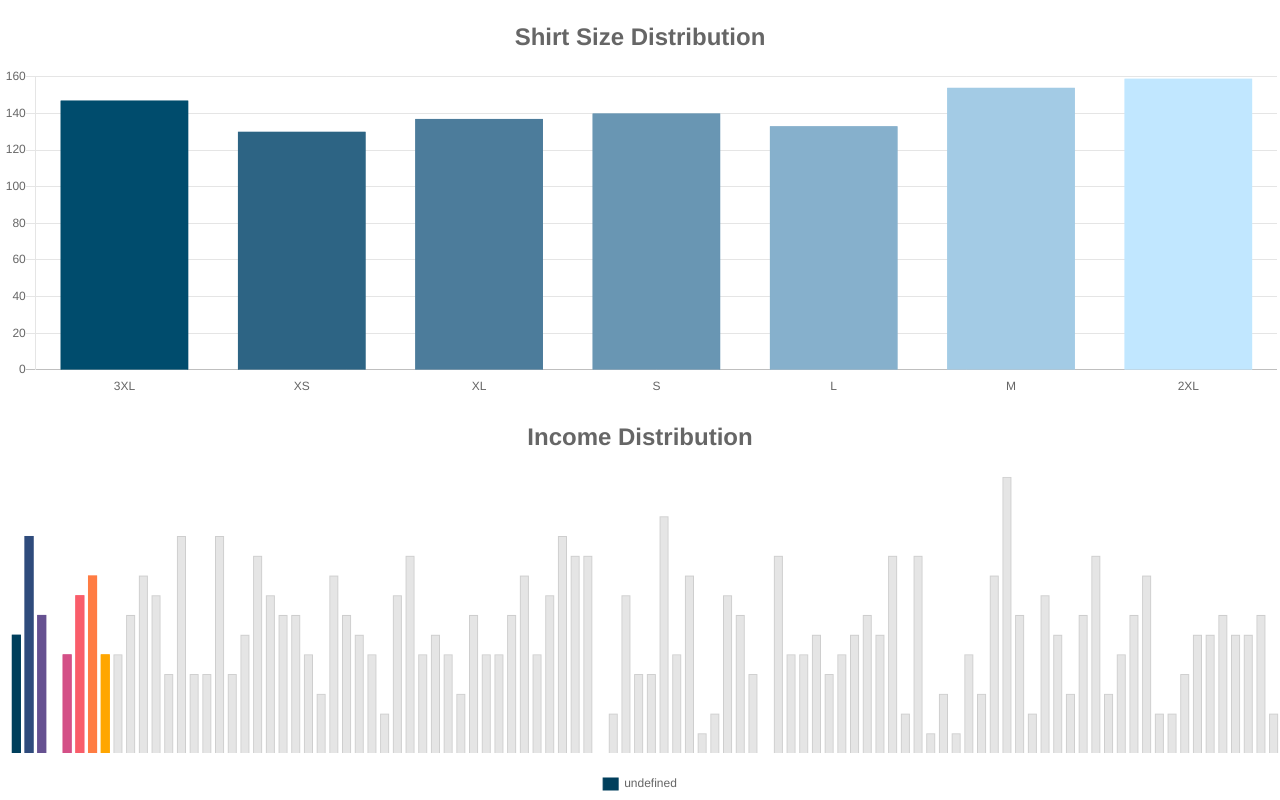
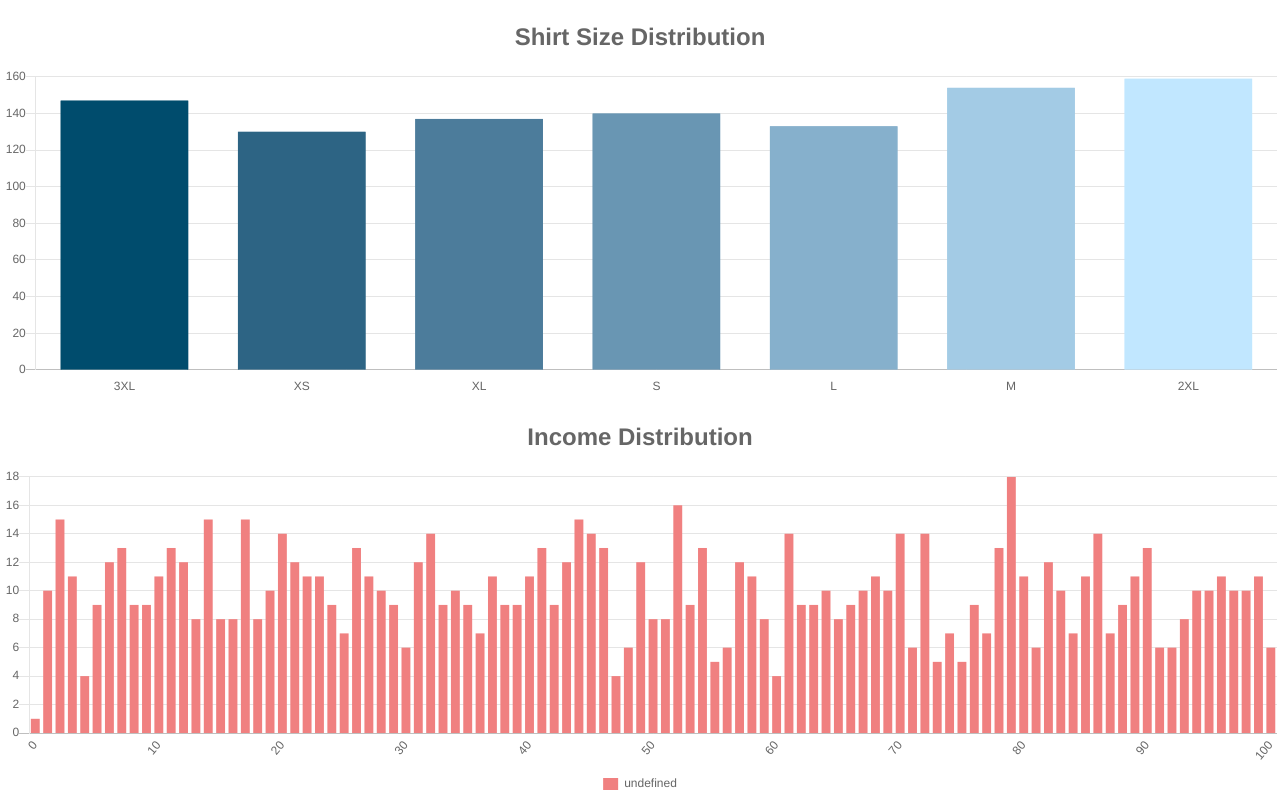
Before and after one commit to niiiiiiiiiiix/data-reporting-platform, a React (Create React App) app: page /demo in a window 1280 px wide. Shown: the part 559-1359 px from the top of the page. Built offline with nearby package versions, Linux system fonts and the light colour scheme.

Commit message:
Finalised income distribution graph

```diff
--- a/src/components/Demo/IncomeAreaChart.js
+++ b/src/components/Demo/IncomeAreaChart.js
@@ -1,6 +1,8 @@
 import React from "react";
 import { Bar } from "react-chartjs-2";
 import { objectIncomeMonth } from "./Dataset/dataManipulated";
+
+let ticks = [0, 25, 50, 100];
 
 const IncomeAreaChart = () => {
   return (
@@ -12,47 +14,10 @@ const IncomeAreaChart = () => {
           datasets: [
             {
               data: Object.values(objectIncomeMonth),
-              backgroundColor: [
-                "rgba(0, 63, 92, 1)",
-                "rgba(47, 75, 124, 1)",
-                "rgba(102, 81, 145, 1)",
-                "rgba(160, 81, 149, 1)",
-                "rgba(212, 80, 135, 1)",
-                "rgba(249, 93, 106, 1)",
-                "rgba(255, 124, 67, 1)",
-                "rgba(255, 166, 0, 1)",
-              ],
-              borderColor: [
-                "rgba(0, 63, 92, 1)",
-                "rgba(47, 75, 124, 1)",
-                "rgba(102, 81, 145, 1)",
-                "rgba(160, 81, 149, 1)",
-                "rgba(212, 80, 135, 1)",
-                "rgba(249, 93, 106, 1)",
-                "rgba(255, 124, 67, 1)",
-                "rgba(255, 166, 0, 1)",
-              ],
-              borderWidth: 1,
-              hoverBackgroundColor: [
-                "rgba(0, 63, 92, 0.8)",
-                "rgba(47, 75, 124, 0.8)",
-                "rgba(102, 81, 145, 0.8)",
-                "rgba(160, 81, 149, 0.8)",
-                "rgba(212, 80, 135, 0.8)",
-                "rgba(249, 93, 106, 0.8)",
-                "rgba(255, 124, 67, 0.8)",
-                "rgba(255, 166, 0, 0.8)",
-              ],
-              hoverBorderColor: [
-                "rgba(0, 63, 92, 0.8)",
-                "rgba(47, 75, 124, 0.8)",
-                "rgba(102, 81, 145, 0.8)",
-                "rgba(160, 81, 149, 0.8)",
-                "rgba(212, 80, 135, 0.8)",
-                "rgba(249, 93, 106, 0.8)",
-                "rgba(255, 124, 67, 0.8)",
-                "rgba(255, 166, 0, 0.8)",
-              ],
+              backgroundColor: "rgba(240, 128, 128, 1)",
+              borderColor: "rgba(240, 128, 128, 1)",
+              hoverBackgroundColor: "rgba(240, 128, 128, 0.8)",
+              hoverBorderColor: "rgba(240, 128, 128, 0.8)",
             },
           ],
         }}
@@ -65,14 +30,6 @@ const IncomeAreaChart = () => {
               boxWidth: 15,
               padding: 15,
             },
-          },
-          pieceLabel: {
-            render: "percentage",
-            fontColor: "#fff",
-            precision: 1,
-            position: "border",
-            fontStyle: "bold",
-            fontSize: 14,
           },
           title: {
             display: true,
@@ -88,17 +45,18 @@ const IncomeAreaChart = () => {
                   display: false,
                 },
                 ticks: {
-                  display: false,
+                  beginAtZero: true,
+                  maxTicksLimit: 10,
                 },
               },
             ],
             yAxes: [
               {
+                gridLines: {
+                  display: true,
+                },
                 ticks: {
-                  display: false,
-                },
-                gridLines: {
-                  display: false,
+                  min: 0,
                 },
               },
             ],
```
Also changed, not shown: src/components/Demo/Dataset/data.js.
